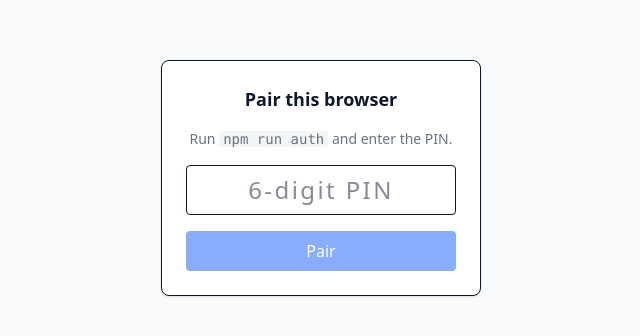
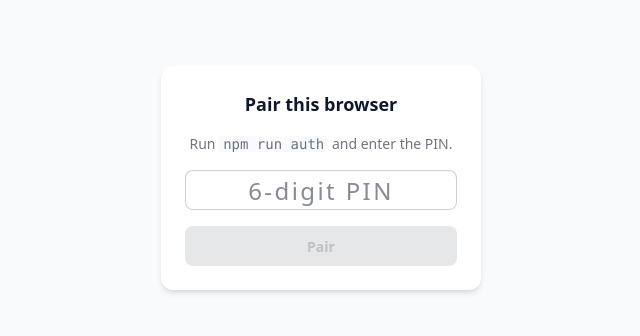
Before and after one commit to eitaar/yot, a Vue app in the folder web/: page /pair in a window 1280 px wide. Shown: the part 222-558 px from the top of the page, without its empty margins (319-959 px from the left). Built offline with nearby package versions, Linux system fonts and the light colour scheme.

Commit message:
feat(webui): restyle PairView with DaisyUI

```diff
--- a/web/src/views/PairView.vue
+++ b/web/src/views/PairView.vue
@@ -24,31 +24,25 @@ async function submit() {
 </script>
 
 <template>
-	<div class="flex min-h-screen items-center justify-center bg-gray-50">
-		<form
-			class="w-80 space-y-4 rounded-lg border bg-white p-6 shadow-sm"
-			@submit.prevent="submit"
-		>
+	<div class="flex min-h-screen items-center justify-center bg-base-200 p-4">
+		<form class="card w-80 bg-base-100 shadow-md" @submit.prevent="submit">
+			<div class="card-body gap-4">
 				<h1 class="text-center text-lg font-semibold">Pair this browser</h1>
-			<p class="text-center text-sm text-gray-500">
-				Run <code class="rounded bg-gray-100 px-1">npm run auth</code> and enter
-				the PIN.
+				<p class="text-center text-sm text-base-content/60">
+					Run <code class="rounded bg-base-200 px-1">npm run auth</code> and enter the PIN.
 				</p>
 				<input
 					v-model="pin"
 					inputmode="numeric"
 					maxlength="6"
 					placeholder="6-digit PIN"
-				class="w-full rounded border px-3 py-2 text-center text-2xl tracking-widest"
+					class="input w-full text-center text-2xl tracking-widest"
 				/>
-			<p v-if="error" class="text-sm text-red-600">{{ error }}</p>
-			<button
-				type="submit"
-				:disabled="busy || pin.length < 6"
-				class="w-full rounded bg-blue-600 py-2 text-white disabled:opacity-50"
-			>
+				<p v-if="error" class="text-sm text-error">{{ error }}</p>
+				<button type="submit" :disabled="busy || pin.length < 6" class="btn btn-primary w-full">
 					{{ busy ? "Pairing..." : "Pair" }}
 				</button>
+			</div>
 		</form>
 	</div>
 </template>
```
Lines whose indentation alone changed are shown as unchanged.
